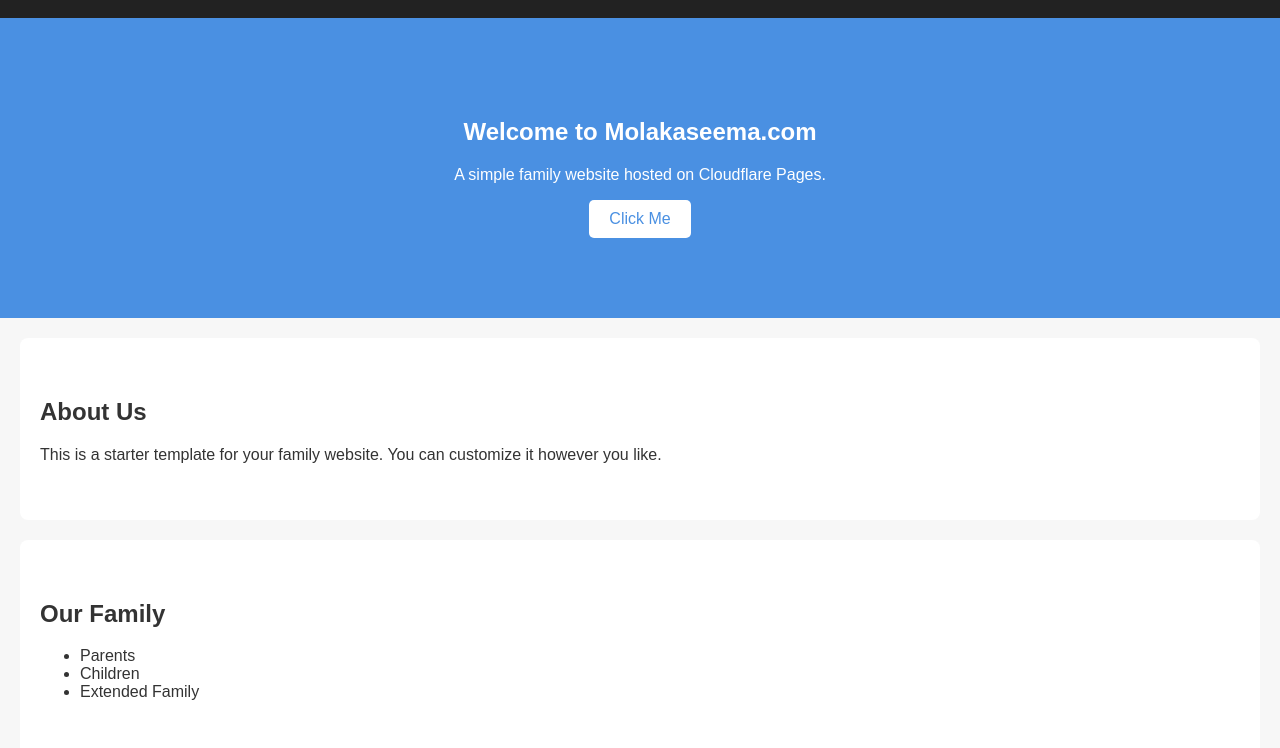
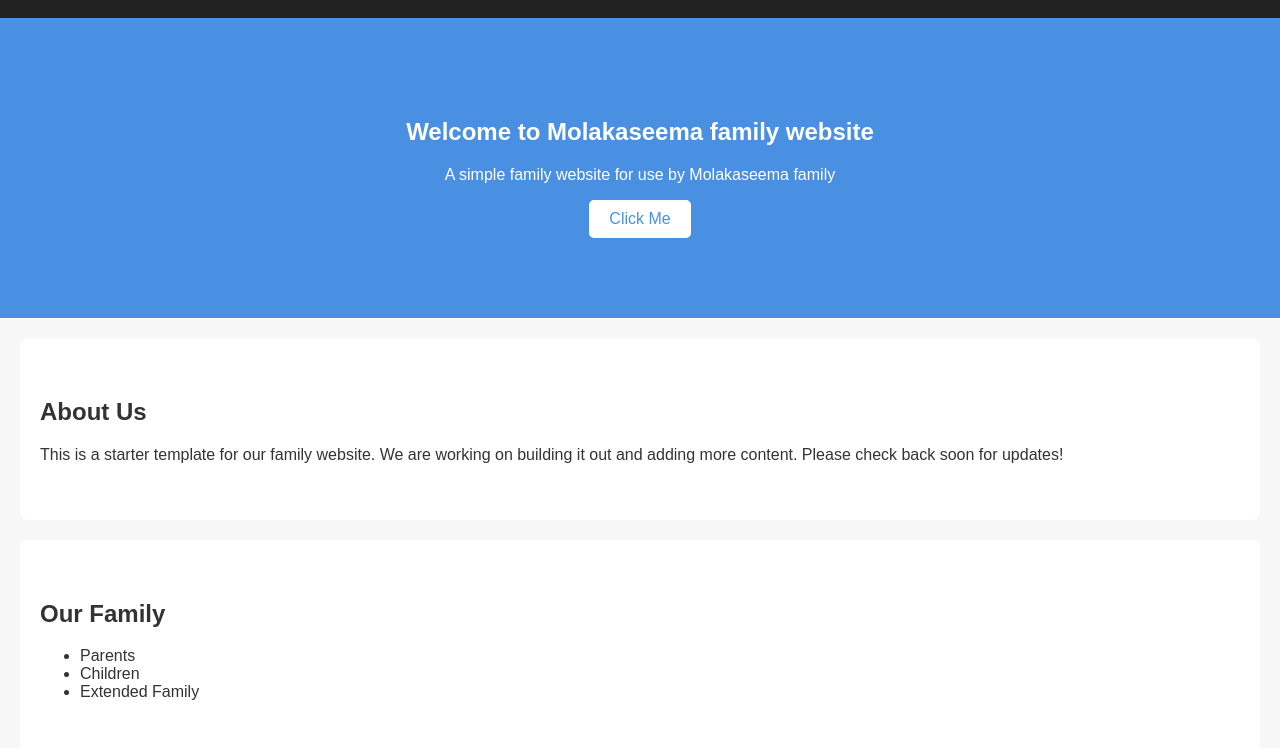
Before and after one commit to Sarat-Molakaseema/molakaseema-website, a plain HTML site: page index.html in a window 1280 px wide. Shown: the part 52-800 px from the top of the page. Drawn offline with Linux system fonts and the light colour scheme.

Commit message:
Modified little content, few messages.

```diff
--- a/index.html
+++ b/index.html
@@ -3,7 +3,7 @@
 <head>
     <meta charset="UTF-8" />
     <meta name="viewport" content="width=device-width, initial-scale=1.0" />
-    <title>Molakaseema Family Website</title>
+    <title>Molakaseema Family Website - Under Construction</title>
     <link rel="stylesheet" href="style.css" />
 </head>
 
@@ -20,16 +20,16 @@
     </header>
 
     <section class="hero">
-        <h1>Welcome to Molakaseema.com</h1>
-        <p>A simple family website hosted on Cloudflare Pages.</p>
+        <h1>Welcome to Molakaseema family website</h1>
+        <p>A simple family website for use by Molakaseema family</p>
         <button onclick="showMessage()">Click Me</button>
     </section>
 
     <section id="about" class="section">
         <h2>About Us</h2>
         <p>
-            This is a starter template for your family website.
-            You can customize it however you like.
+            This is a starter template for our family website.
+            We are working on building it out and adding more content. Please check back soon for updates!
         </p>
     </section>
 
```
